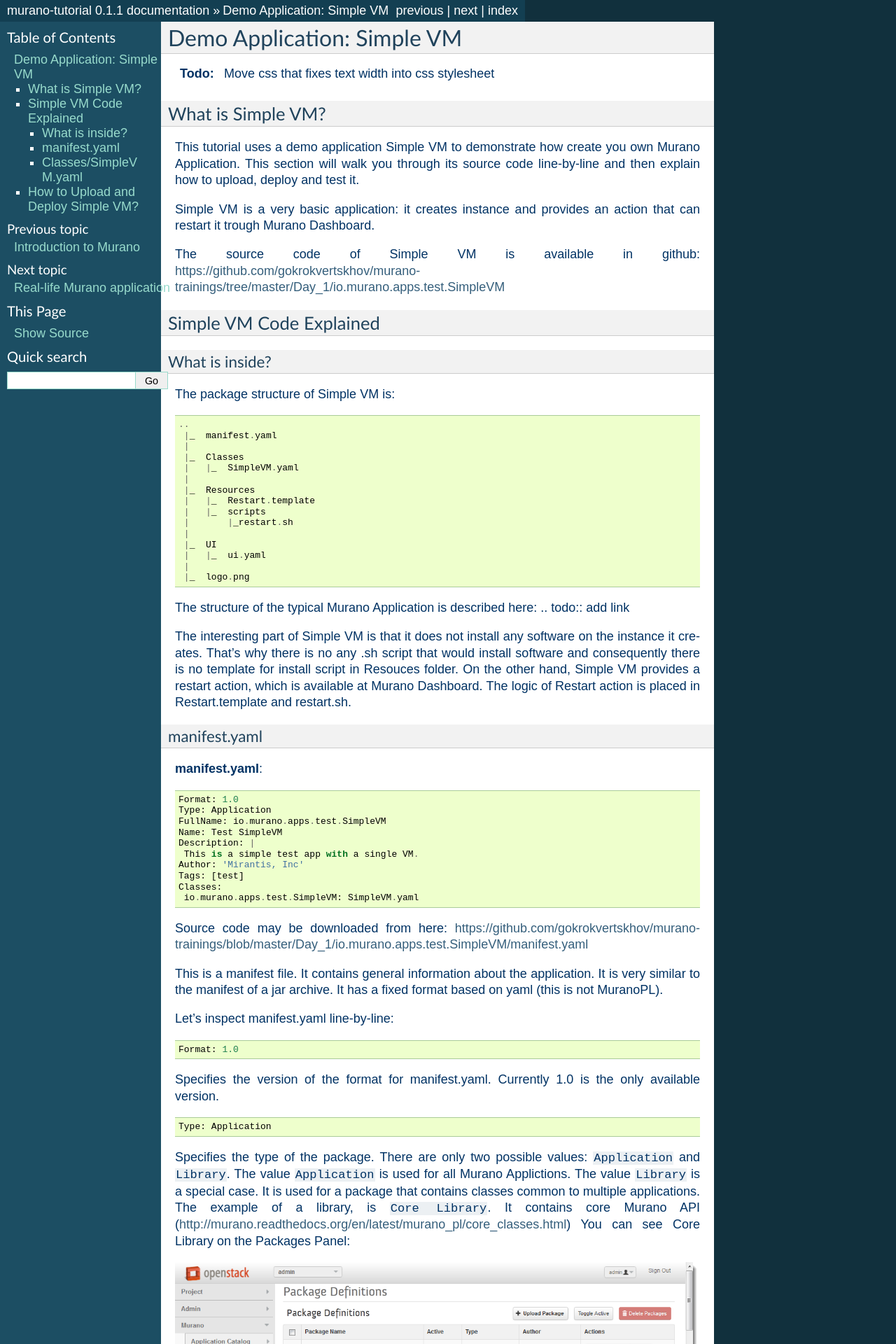
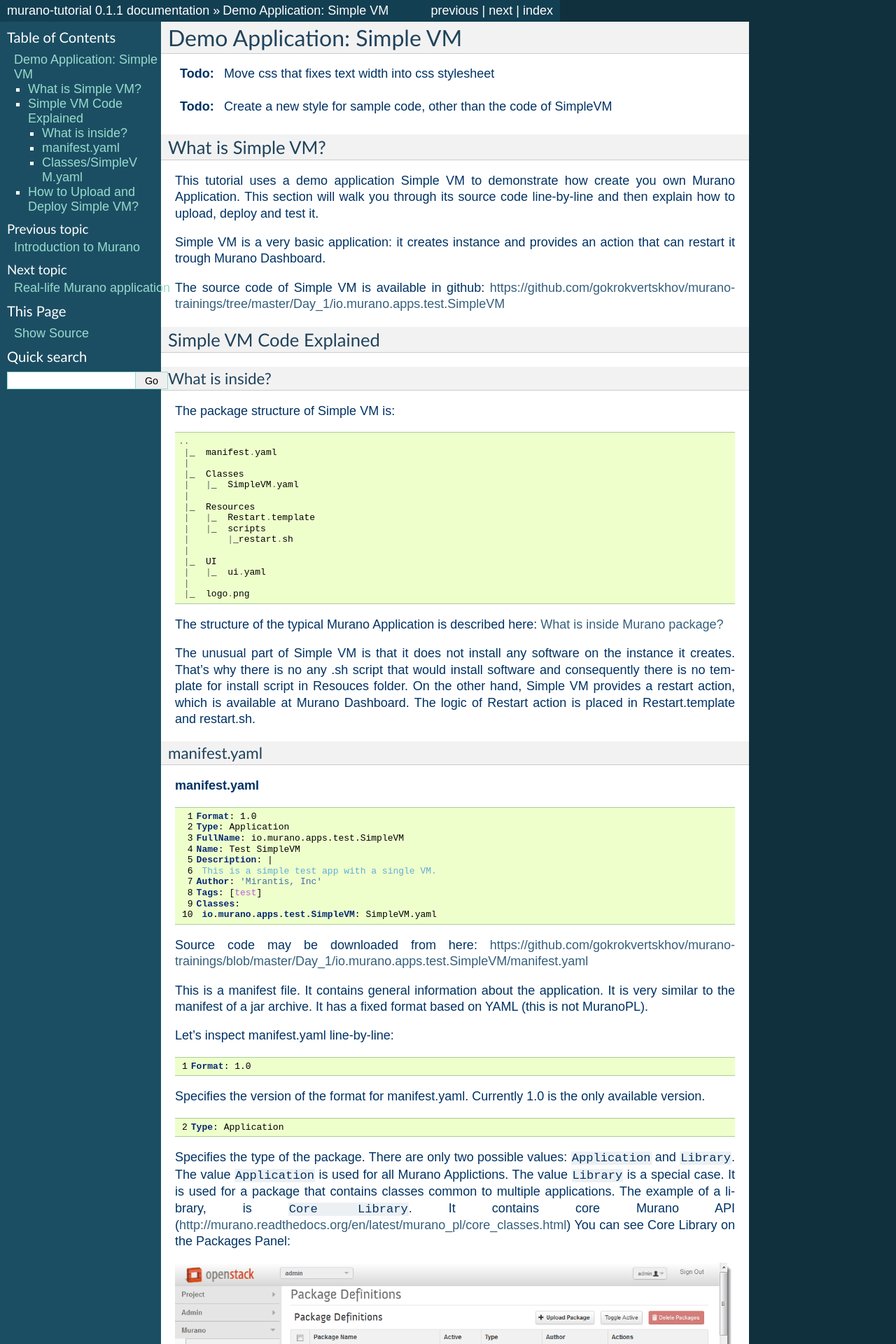
Before and after one commit to juvar/murano-tutorial, a Sphinx documentation site: the page built from source/simple_vm_application.rst, in a window 1280 px wide. Shown: the top 1920 px of the page at 70% size. Built offline with Sphinx 7.4.7, drawn with Linux system fonts in a browser that asks for light colours; some of the changed text lies outside the part shown.

Commit message:
Formatting for code snippets added

```diff
--- a/source/simple_vm_application.rst
+++ b/source/simple_vm_application.rst
@@ -4,16 +4,18 @@ Demo Application: Simple VM
 ---------------------------
 
 .. todo:: Move css that fixes text width into css stylesheet
+.. todo:: Create a new style for sample code, other than the code of SimpleVM
 
 .. raw:: html
 
-    <style> p {max-width:750px; width:100%; font-size:18px; color:rgb(0,50,100); text-align:left;}
+    <style> p {max-width:800px; width:100%; font-size:18px; color:rgb(0,50,100); text-align:left;}
             strong {font-size:18px;}
             li {font-size:18px;}
-            div {max-width:750px; width:100%;}
+            div {max-width:800px; width:100%;}
             h1 {font-size:26px; color: black; padding-top: 125px; padding-bottom: 125px;}
             h2 {font-size:24px; color: black; padding-top: 125px; padding-bottom: 125px;}
             h3 {font-size:22px; color: black; padding-top: 125px; padding-bottom: 125px;}
+            pre.sample {background-color:lightgrey; width:50%}
 
     </style>
 
@@ -56,10 +58,9 @@ The package structure of Simple VM is::
    |_  logo.png
 
 
-The structure of the typical Murano Application is described here:
-.. todo:: add link
+The structure of the typical Murano Application is described here: :ref:`what_is_inside_package_label`
 
-The interesting part of Simple VM is that it does not install any software on the instance it creates.
+The unusual part of Simple VM is that it does not install any software on the instance it creates.
 That's why there is no any .sh script that would install software and consequently there is no template for install script in Resouces folder.
 On the other hand, Simple VM provides a restart action, which is available at Murano Dashboard.
 The logic of Restart action is placed in Restart.template and restart.sh.
@@ -67,7 +68,11 @@ The logic of Restart action is placed in Restart.template and restart.sh.
 manifest.yaml
 _____________
 
-**manifest.yaml**::
+**manifest.yaml**
+
+.. code-block:: yaml
+   :linenos:
+   :lineno-start: 1
 
    Format: 1.0
    Type: Application
@@ -85,18 +90,23 @@ https://github.com/gokrokvertskhov/murano-trainings/blob/master/Day_1/io.murano.
 
 This is a manifest file. It contains general information about the application.
 It is very similar to the manifest of a jar archive.
-It has a fixed format based on yaml (this is not MuranoPL).
+It has a fixed format based on YAML (this is not MuranoPL).
 
 Let's inspect manifest.yaml line-by-line:
 
-::
+.. code-block:: yaml
+   :linenos:
+   :lineno-start: 1
 
    Format: 1.0
 
 Specifies the version of the format for manifest.yaml. Currently 1.0 is the only available version.
 
 
-::
+.. code-block:: yaml
+   :linenos:
+   :lineno-start: 2
+
 
    Type: Application
 
@@ -110,7 +120,10 @@ You can see Core Library on the Packages Panel:
 
 Note, that both values: ``Application`` and ``Library`` start with capital letter. This is the naming convention for all pre-defined values in Murano code.
 
-::
+.. code-block:: yaml
+   :linenos:
+   :lineno-start: 3
+
 
    FullName: io.murano.apps.test.SimpleVM
 
@@ -120,20 +133,46 @@ The "io.murano.apps.test." is a "package" part of the name.
 "SimpleVM" is a "class" part of the name.
 
 
-.. note:: **Java Language Specification states**: You form a unique package name by first having (or belonging to an organization that has) an Internet domain name, such as oracle.com. You then reverse this name, component by component, to obtain, in this example, com.oracle, and use this as a prefix for your package names, using a convention developed within your organization to further administer package names. Such a convention might specify that certain package name components be division, department, project, machine, or login names. The first component of a unique package name is always written in all-lowercase ASCII letters and should be one of the top level domain names, such as com, edu, gov, mil, net, or org, or one of the English two-letter codes identifying countries as specified in ISO Standard 3166. The name of a package is not meant to imply where the package is stored on the Internet. The suggested convention for generating unique package names is merely a way to piggyback a package naming convention on top of an existing, widely known unique name registry instead of having to create a separate registry for package names. [...] Names of class types should be descriptive nouns or noun phrases, not overly long, in mixed case with the first letter of each word capitalized.
+.. topic:: Java Language Specification states:
 
-::
+  You form a unique package name by first having (or belonging to an organization that has) an Internet domain name, such as oracle.com.
+  You then reverse this name, component by component, to obtain, in this example, com.oracle, and use this as a prefix for your package names,
+  using a convention developed within your organization to further administer package names.
+
+  Such a convention might specify that certain package name components be division, department, project, machine, or login names.
+
+  The first component of a unique package name is always written in all-lowercase ASCII letters and should be one of the top level domain names,
+  such as com, edu, gov, mil, net, or org, or one of the English two-letter codes identifying countries as specified in ISO Standard 3166.
+
+  The name of a package is not meant to imply where the package is stored on the Internet.
+
+  The suggested convention for generating unique package names is merely a way to piggyback a package naming convention on top of an existing,
+  widely known unique name registry instead of having to create a separate registry for package names.
+
+  [...]
+
+  Names of class types should be descriptive nouns or noun phrases, not overly long, in mixed case with the first letter of each word capitalized.
+
+
+.. code-block:: yaml
+   :linenos:
+   :lineno-start: 4
+
 
    Name: Test SimpleVM
 
 Display name of an application. You will be able to reset a display name when you upload SimpleVM package to Murano.
 
 
-::
+.. code-block:: yaml
+   :linenos:
+   :lineno-start: 5
+
 
    Description: |
     This is a simple test app with a single VM.
    Author: 'Mirantis, Inc'
+
 Self-descriptive piece of code, but lets's take a note on the syntax.
 
 * ``|`` - vertical line symbol comes from YAML syntax. It means that all the leading indents should be preserved. This is very useful for long, multy-line descriptions.
@@ -142,7 +181,9 @@ Self-descriptive piece of code, but lets's take a note on the syntax.
 
 .. warning:: Avoid TAB symbols inside yaml files. If yaml contains a TAB symbol, if will not be parsed correctly. The error message may be criptic or misleading
 
-::
+.. code-block:: yaml
+   :linenos:
+   :lineno-start: 8
 
    Tags: [test]
 
@@ -150,20 +191,28 @@ This is array of tags. You can search an application by its tag.
 You may want to specify several tags for one application ``Tags: [test, Web]``
 YAML offers two equivalent syntaxes to write an array
 
-::
+.. raw:: html
 
+   <pre class="sample">
    Tags: [test, Web]
+   </pre>
 
 is the same as
 
-::
+.. raw:: html
+
+   <pre class="sample">
 
    Tags:
      - test
      - Web
 
+   </pre>
 
-::
+
+.. code-block:: yaml
+   :linenos:
+   :lineno-start: 9
 
    Classes:
     io.murano.apps.test.SimpleVM: SimpleVM.yaml
@@ -175,11 +224,14 @@ is defined in the file ``SimpleVM.yaml``
 If you had another class, say, ``io.murano.apps.test.ComplexAction``defined in file ``ComplexAction.yaml``
 your Classes section would be
 
-::
+.. raw:: html
+
+   <pre class="sample">
 
    Classes:
     io.murano.apps.test.SimpleVM: SimpleVM.yaml
     io.murano.apps.test.ComplexAction: ComplexAction.yaml
+   </pre>
 
 From syntax point of view, this is the example of YAML Associative array aka dictionary.
 Similar to array, it has one-line (== inline) syntax
@@ -205,7 +257,11 @@ See more details about Murano Classes in the section:  :ref:`simple_vm_yaml_labe
 Classes/SimpleVM.yaml
 _____________________
 
-**Classes/SimpleVM.yaml**::
+**Classes/SimpleVM.yaml**
+
+.. code-block:: yaml
+   :linenos:
+   :lineno-start: 1
 
    Namespaces:
      =: io.murano.apps.test
@@ -309,7 +365,9 @@ https://github.com/gokrokvertskhov/murano-trainings/blob/master/Day_1/io.murano.
 
 Let's inspect it line-by-line:
 
-::
+.. code-block:: yaml
+   :linenos:
+   :lineno-start: 1
 
    Namespaces:
      =: io.murano.apps.test
@@ -319,15 +377,25 @@ Let's inspect it line-by-line:
      apps: io.murano.apps
 
 Namespaces in Murano are like namespaces in XML.
-Default namespace ``=:``
+Default namespace is denoted as ``=:``. It means "if a namespace is not specify, assume that it is ``io.murano.apps.test`` "
+For example, ``Name: SimpleVM`` is equivalent to ``Name: io.murano.apps.test.SimpleVM``,
+because the name space is ommitted and default namespace is used.
 
-::
+Non-default namespace is specified as mapping ``<namespece short alias>: <namespace full name>``. For example,
+``std: io.murano`` means "assume the namespace is ``io.murano`` whereever ``std:`` is used".
+Thus, ``Extends: std:Application`` is equivalent to ``Extends: io.murano.Application``
+
+.. code-block:: yaml
+   :linenos:
+   :lineno-start: 10
 
    Name: SimpleVM
 
-The name of the current class. Default namespace is ommitted.
+The name of the current class. Default namespace is ommitted. The full name is ``io.murano.apps.test.SimpleVM``.
 
-::
+.. code-block:: yaml
+   :linenos:
+   :lineno-start: 17
 
    Extends: std:Application
 
@@ -335,11 +403,27 @@ This clause specifies, that class ``io.murano.apps.test.SimpleVM`` inherits from
 MuranoPL allows multiple inheritance. In case if you class inhrerits from several classes, pass them as an array.
 Please note, that this code will cause parsing error ``Extends: [std:Application, base:MyBasicVM]`` bacause in contains ``:``
 Either pass the  fully-qualified class names as ``Extends: [io.murano.Application, io.murano.mybase.MyBasicVM]``
-or use ``-`` array syntax::
+or use ``-`` array syntax
+
+.. raw:: html
+
+   <pre class="sample">
 
    Extends:
      - std:Application
      - base:MyBasicVM
+   </pre>
+
+
+.. code-block:: yaml
+   :linenos:
+   :lineno-start: 19
+
+
+   Properties:
+     name:
+       Contract: $.string().notNull()
+
 
 Then goes the section that describes class's properties.
 All properties are "public" - you can reach and read them outside the instance of SimpleVM class.
@@ -366,7 +444,9 @@ notNull() function throws error, if value is null, otherwise returns the value i
 
 ``instance`` property is a non-null objects, that represents Virtual VM (==aka instance you see in Murano dashboard)
 
-::
+.. code-block:: yaml
+   :linenos:
+   :lineno-start: 23
 
      instance:
        Contract: $.class(res:Instance).notNull()
@@ -384,7 +464,9 @@ Thus we have two independent object hierarchies: Inherinace and Owner, plus a gr
 Class has constructor new that creates instances of this class
 
 
-::
+.. code-block:: yaml
+   :linenos:
+   :lineno-start: 26
 
      host:
        Contract: $.string()
@@ -397,7 +479,9 @@ Class has constructor new that creates instances of this class
 The properties ``host`` and  ``user`` are ``Out`` properties. The methods of this class will set value to them.
 Let's take a look at the first of the methods, ``initialize``
 
-::
+.. code-block:: yaml
+   :linenos:
+   :lineno-start: 36
 
    Methods:
      initialize:
@@ -421,7 +505,9 @@ It is the same as ``$this.environment``
 Function ``require()`` verifies if ``find()`` function returns any value. If no value is returned, it throws ``error``.
 
 
-::
+.. code-block:: yaml
+   :linenos:
+   :lineno-start: 42
 
      deploy:
        Body:
@@ -431,7 +517,9 @@ It is inherited from ``murano.io.Application``.
 The ``deploy`` method has no parameters, but MuranoPL methods may take parameters
 .. todo:: add reference to the example of a method thattaked parameters
 
-::
+.. code-block:: yaml
+   :linenos:
+   :lineno-start: 50
 
          - If: not $.getAttr(deployed, false)
            Then:
@@ -447,7 +535,9 @@ $.getAttr(name, default_value) - gets attribute from the Object model
 $.setAttr(name, value) - store attribute value in the Object Model
 Only basic types are supported (boolean, int, string)
 
-::
+.. code-block:: yaml
+   :linenos:
+   :lineno-start: 55
 
              - $.environment.reporter.report($this, 'Creating a VM ')
 
@@ -462,7 +552,9 @@ If error happens, Murano will not propagate error message to the UI.
 That's why it is impotant to generate abundant log messages.
 
 
- ::
+.. code-block:: yaml
+   :linenos:
+   :lineno-start: 57
 
              # Security groups object is a list of dicts [{}]
              # each dict element in this list should have following key:value entries:
@@ -484,7 +576,9 @@ MuranoPL approach is to pass a structure, not a service class.
 In the code sample above,  the method ``addGroupIngress($securityGroupIngress)`` expects array that contains one item, the item type is dictionary.
 This method asks Heat to create a new SecurityGroup. The method returns when Secuity Group is created.
 
-::
+.. code-block:: yaml
+   :linenos:
+   :lineno-start: 70
 
              # Now lets ask our instance to deploy itself.
              # Inside deploy method there are additional steps which configure networks for the environment
@@ -493,7 +587,9 @@ This method asks Heat to create a new SecurityGroup. The method returns when Sec
 The variable ``$.instance`` is type Instance, it is defined here: http://murano.readthedocs.org/en/latest/murano_pl/core_classes.html#class-instance
 This method asks  Heat to create a a new Virtual Machine and returns whenmachine is created.
 
-::
+.. code-block:: yaml
+   :linenos:
+   :lineno-start: 73
 
              - $.environment.reporter.report($this, 'The new VM is created')
              # Save host information to local variables
@@ -503,7 +599,9 @@ This method asks  Heat to create a a new Virtual Machine and returns whenmachine
 The code above sets OUT properties: ``host`` and ``user``. Please note the syntax difference between class properties and local variables:
 ``$.class_property_name`` vs. ``$local_variable_name``: class property has the prefix "."
 
- ::
+.. code-block:: yaml
+   :linenos:
+   :lineno-start: 77
 
              # Format log message based on variables values
              - $msg: format('{0}@{1}', $.user, $.host)
@@ -511,7 +609,9 @@ The code above sets OUT properties: ``host`` and ``user``. Please note the synta
 
 The code sample above is a very useful example of how to log some values to UI
 
- ::
+.. code-block:: yaml
+   :linenos:
+   :lineno-start: 80
 
              - $.setAttr(deployed, true)
 
@@ -519,7 +619,9 @@ The code sample above is a very useful example of how to log some values to UI
 
 
 
-::
+.. code-block:: yaml
+   :linenos:
+   :lineno-start: 82
 
      restartVM:
        Usage: Action
@@ -538,7 +640,11 @@ The code sample above is a very useful example of how to log some values to UI
 
 .. todo:: describe action method
 
-**Resources/Restart.template**::
+**Resources/Restart.template**
+
+.. code-block:: yaml
+   :linenos:
+   :lineno-start: 1
 
    FormatVersion: 2.0.0
    Version: 1.0.0
@@ -568,14 +674,24 @@ Let's inspect it line-by-line:
 
 .. todo:: add the section
 
-**Resources/scripts/restart.sh**::
+**Resources/scripts/restart.sh**
+
+
+.. code-block:: bash
+   :linenos:
+   :lineno-start: 1
 
    #!/bin/bash
    shutdown -r $1
 
 Source code: https://github.com/gokrokvertskhov/murano-trainings/blob/master/Day_1/io.murano.apps.test.SimpleVM/Resources/scripts/restart.sh
 
-**UI/ui.yaml**::
+**UI/ui.yaml**
+
+
+.. code-block:: yaml
+   :linenos:
+   :lineno-start: 1
 
    Version: 2
 
```
Also changed, not shown: other parts of source/simple_vm_application.rst (+0 -6 lines).
